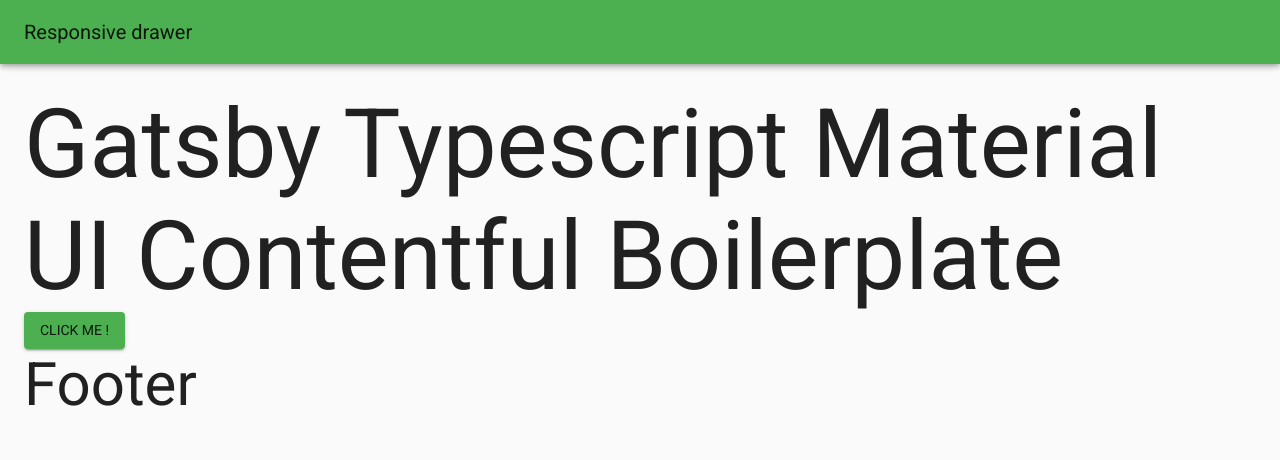
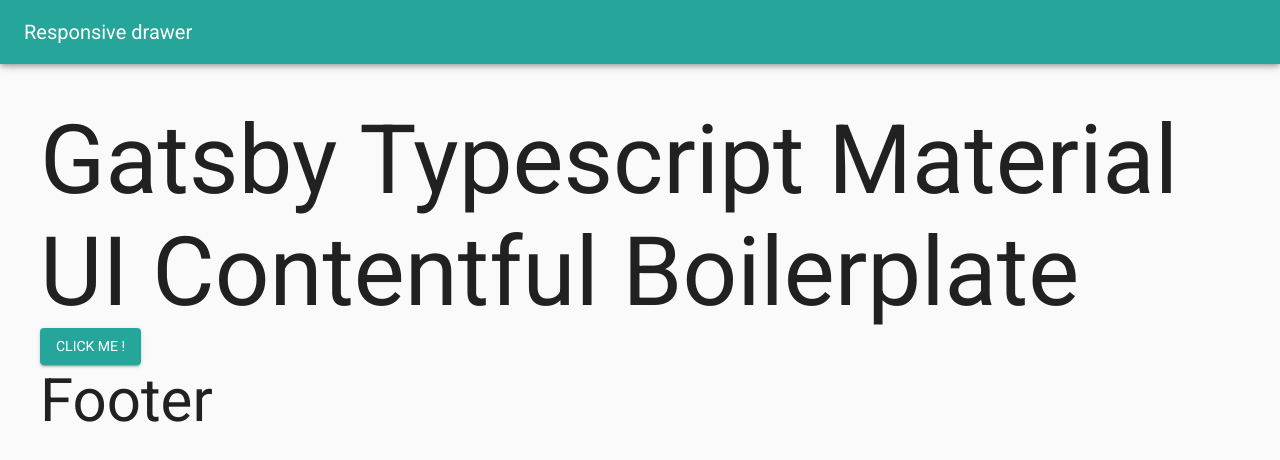
Before and after one commit to octosoftprofessionals/niledao-ui, a Gatsby site: page / in a window 1280 px wide. Built offline with nearby package versions, Linux system fonts and the light colour scheme; Gatsby itself is replaced by a stand-in of ours; a web font is replaced by a local one.

Commit message:
Theming and gh-pages

```diff
--- a/src/components/layout/index.tsx
+++ b/src/components/layout/index.tsx
@@ -12,9 +12,7 @@
     toolbar: theme.mixins.toolbar,
     content: {
       flexGrow: 1,
-      padding: theme.spacing(3),
-      // width: `calc(100% - ${drawerWidth}px)`,
-      // marginLeft: drawerWidth,
+      padding: theme.spacing(5),
     },
   })
 )
--- a/src/components/layout/theme/main.ts
+++ b/src/components/layout/theme/main.ts
@@ -1,15 +1,14 @@
-import { getParseTreeNode } from 'typescript'
-
-import { green, red, yellow } from '@material-ui/core/colors'
 export default {
   typography: {
     fontFamily: ['Roboto'].join(','),
   },
 
   palette: {
-    // type: 'dark',
-
-    primary: green,
-    secondary: red,
+    primary: {
+      main: '#26a69a',
+    },
+    secondary: {
+      main: '#80cbc4',
+    },
   },
 }
--- a/src/components/shared/section.tsx
+++ b/src/components/shared/section.tsx
@@ -1,15 +1,15 @@
 import React from 'react'
 interface SectionProps {
   title?: string
-  devider?: boolean
+  divider?: boolean
   children: any
   id?: string
 }
-export default function Section({ title, children, devider = false, id }: SectionProps): JSX.Element {
+export default function Section({ title, children, divider = false, id }: SectionProps): JSX.Element {
   return (
     <div id={id}>
       {title && <h2 tw="text-center mb-2">{title}</h2>}
-      {devider ? <hr /> : <br />}
+      {divider ? <hr /> : <br />}
       {children}
     </div>
   )
```
Also changed, not shown: package.json (+9 -10 lines), .eslintrc.js, .github/workflows/gh-pages.yml, .github/workflows/integrate.yml, 1 other file.
